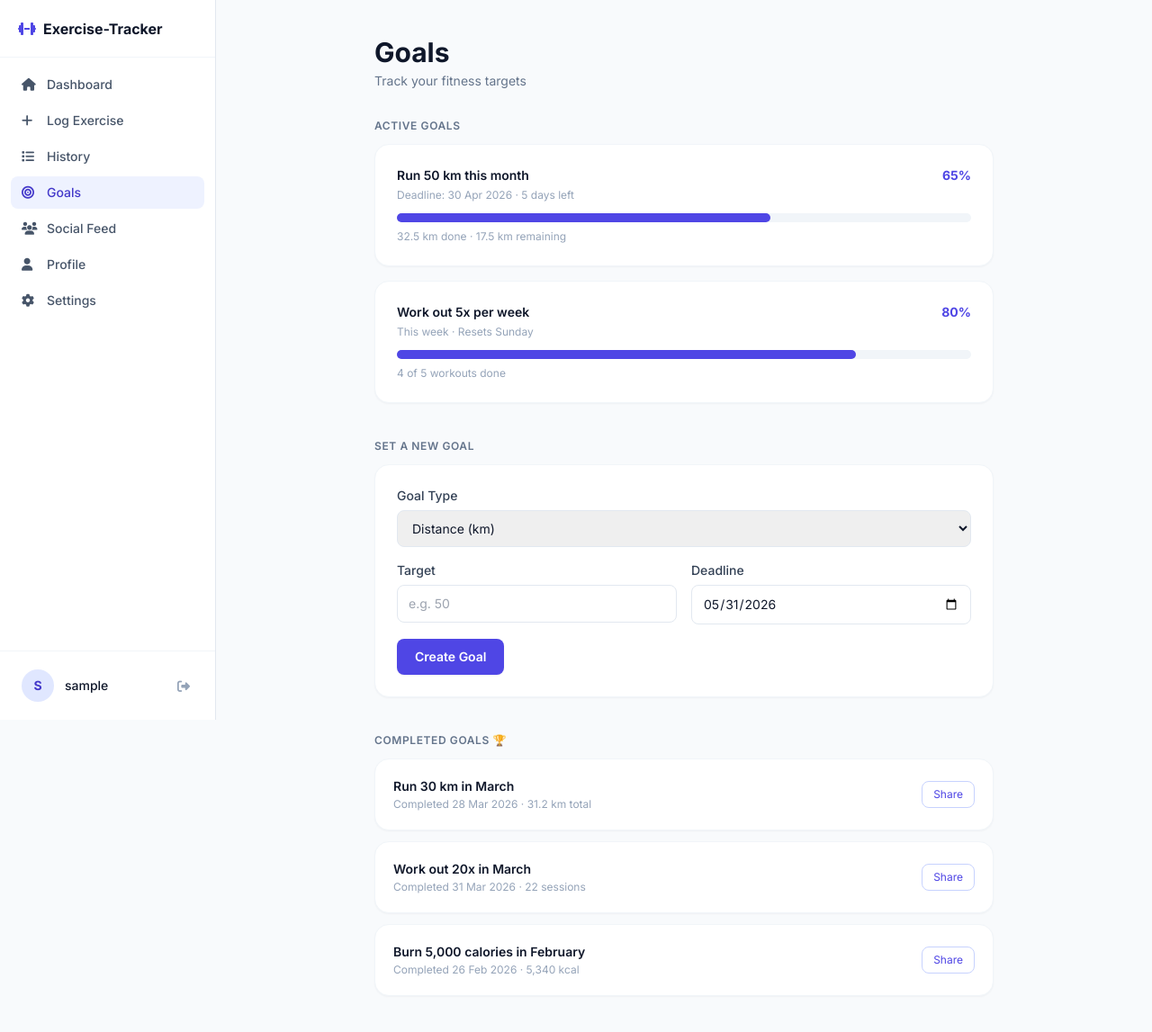
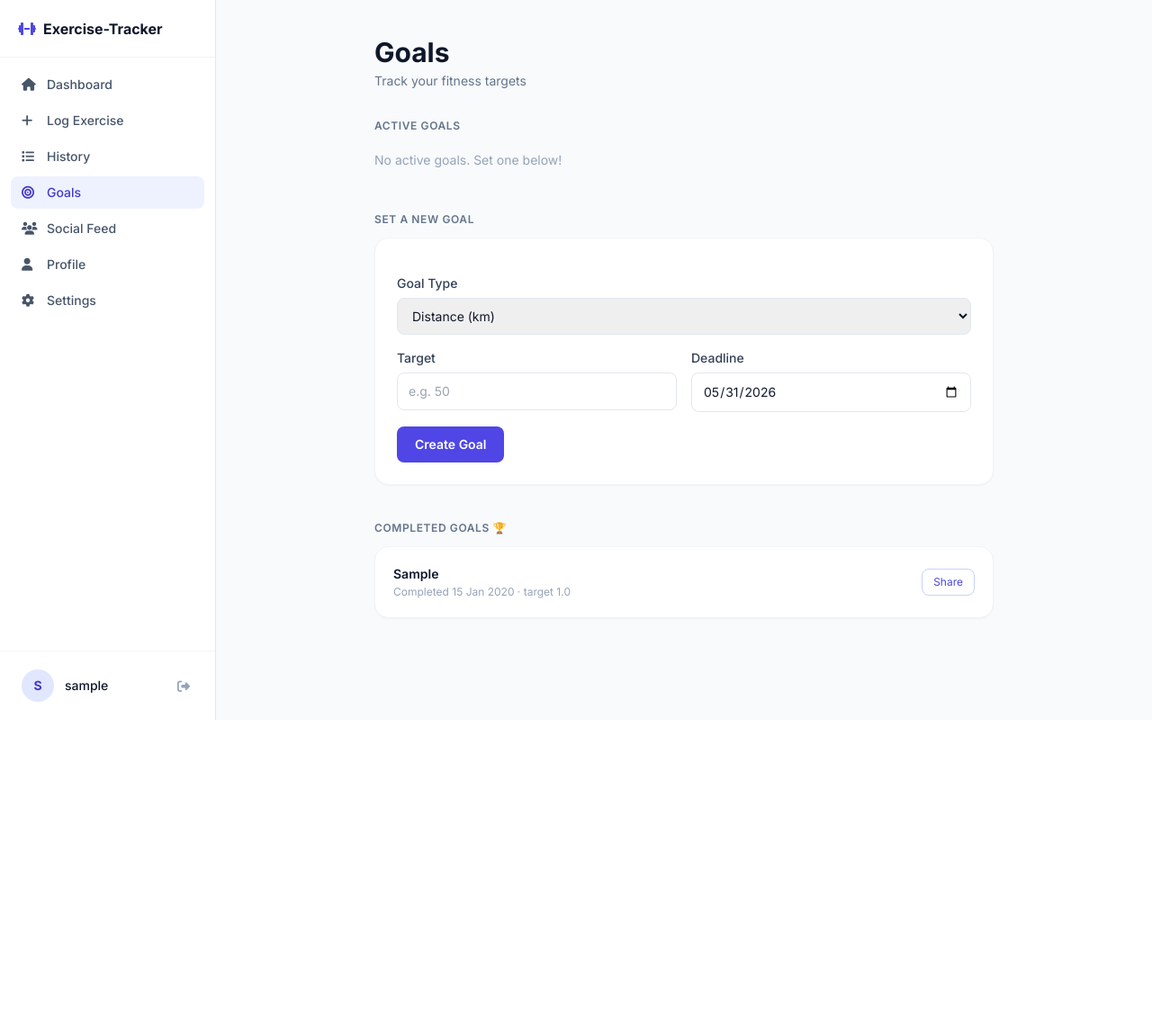
Before and after one commit to CameronKel/CITS3403-Group-Project, a Flask app: page /goals in a window 1280 px wide. Shown: the whole page at 90% size. After the commit the page ends 800 px from the top, so only its background shows below. Run offline with Flask 3, Linux system fonts and the light colour scheme; a user stored in the database is signed in; tables that the repository leaves empty hold one stand-in row (values such as "Sample post"); some libraries are stand-ins or nearby versions.

Commit message:
Goals created in goals.html now shows in dashboard.html

```diff
--- a/app.py
+++ b/app.py
@@ -101,7 +101,7 @@ def dashboard():
     week_count   = len(week_exercises)
     week_minutes = sum(e.duration for e in week_exercises)
     month_minutes = sum(e.duration for e in month_exercises)
-    active_goal  = Goal.query.filter_by(user_id=current_user.id, completed=False).first()
+    active_goals  = Goal.query.filter_by(user_id=current_user.id, completed=False).all()
     recent       = (Exercise.query
                     .filter_by(user_id=current_user.id)
                     .order_by(Exercise.date.desc())
@@ -109,7 +109,7 @@ def dashboard():
 
     return render_template("dashboard.html", active_page="dashboard",
         week_count=week_count, week_minutes=week_minutes, month_minutes=month_minutes,
-        active_goal=active_goal, recent=recent, now=datetime.now())
+        active_goals=active_goals, recent=recent, now=datetime.now())
 
 
 @app.route("/log", methods=["GET", "POST"])
--- a/templates/goals.html
+++ b/templates/goals.html
@@ -12,31 +12,22 @@
 <!-- Active goals -->
 <h2 class="text-xs font-semibold text-slate-500 uppercase tracking-wider mb-3">Active Goals</h2>
 <div class="space-y-4 mb-10">
-
+  {% for goal in active_goals %}
+    {% set pct = [[((goal.current_value / goal.target_value) * 100)|int, 0]|max, 100]|min %}
     <div class="card p-6">
       <div class="flex items-center justify-between mb-1">
-      <p class="text-sm font-semibold text-slate-900">Run 50 km this month</p>
-      <span class="text-sm font-bold text-indigo-600">65%</span>
+        <p class="text-sm font-semibold text-slate-900">{{ goal.goal_type }}</p>
+        <span class="text-sm font-bold text-indigo-600">{{ pct }}%</span>
       </div>
-    <p class="text-xs text-slate-400 mb-3">Deadline: 30 Apr 2026 · 5 days left</p>
+      <p class="text-xs text-slate-400 mb-3">Deadline: {{ goal.deadline.strftime('%d %b %Y') }}</p>
       <div class="w-full bg-slate-100 rounded-full h-2.5">
-      <div class="bg-indigo-600 h-2.5 rounded-full transition-all" style="width: 65%"></div>
+        <div class="bg-indigo-600 h-2.5 rounded-full transition-all" style="width: {{ pct }}%"></div>
       </div>
-    <p class="text-xs text-slate-400 mt-2">32.5 km done · 17.5 km remaining</p>
+      <p class="text-xs text-slate-400 mt-2">{{ goal.current_value }} / {{ goal.target_value }}</p>
     </div>
-
-  <div class="card p-6">
-    <div class="flex items-center justify-between mb-1">
-      <p class="text-sm font-semibold text-slate-900">Work out 5x per week</p>
-      <span class="text-sm font-bold text-indigo-600">80%</span>
-    </div>
-    <p class="text-xs text-slate-400 mb-3">This week · Resets Sunday</p>
-    <div class="w-full bg-slate-100 rounded-full h-2.5">
-      <div class="bg-indigo-600 h-2.5 rounded-full transition-all" style="width: 80%"></div>
-    </div>
-    <p class="text-xs text-slate-400 mt-2">4 of 5 workouts done</p>
-  </div>
-
+  {% else %}
+    <p class="text-sm text-slate-400 py-2">No active goals. Set one below!</p>
+  {% endfor %}
 </div>
 
 <!-- Set new goal -->
@@ -46,23 +37,24 @@
     ✅ Goal created!
   </div>
   <form id="goalForm" class="space-y-4">
+    <input type="hidden" name="csrf_token" value="{{ csrf_token() }}" />
     <div>
       <label class="block text-sm font-medium text-slate-700 mb-1.5">Goal Type</label>
-      <select class="w-full border border-slate-200 rounded-lg px-3 py-2.5 text-sm focus:outline-none focus:ring-2 focus:ring-indigo-500 focus:border-indigo-500">
-        <option>Distance (km)</option>
-        <option>Total Duration (minutes)</option>
-        <option>Workout Frequency (sessions)</option>
-        <option>Calories Burned</option>
+      <select name="goal_type" class="w-full border border-slate-200 rounded-lg px-3 py-2.5 text-sm focus:outline-none focus:ring-2 focus:ring-indigo-500 focus:border-indigo-500">
+        <option value="Distance (km)">Distance (km)</option>
+        <option value="Total Duration (minutes)">Total Duration (minutes)</option>
+        <option value="Workout Frequency (sessions)">Workout Frequency (sessions)</option>
+        <option value="Calories Burned">Calories Burned</option>
       </select>
     </div>
     <div class="grid grid-cols-1 sm:grid-cols-2 gap-4">
       <div>
         <label class="block text-sm font-medium text-slate-700 mb-1.5">Target</label>
-        <input type="number" min="1" placeholder="e.g. 50" class="w-full border border-slate-200 rounded-lg px-3 py-2.5 text-sm focus:outline-none focus:ring-2 focus:ring-indigo-500 focus:border-indigo-500" />
+        <input type="number" name="target_value" min="1" placeholder="e.g. 50" class="w-full border border-slate-200 rounded-lg px-3 py-2.5 text-sm focus:outline-none focus:ring-2 focus:ring-indigo-500 focus:border-indigo-500" />
       </div>
       <div>
         <label class="block text-sm font-medium text-slate-700 mb-1.5">Deadline</label>
-        <input type="date" id="deadline" class="w-full border border-slate-200 rounded-lg px-3 py-2.5 text-sm focus:outline-none focus:ring-2 focus:ring-indigo-500 focus:border-indigo-500" />
+        <input type="date" id="deadline" name="deadline" class="w-full border border-slate-200 rounded-lg px-3 py-2.5 text-sm focus:outline-none focus:ring-2 focus:ring-indigo-500 focus:border-indigo-500" />
       </div>
     </div>
     <button type="submit" class="bg-indigo-600 hover:bg-indigo-700 text-white font-semibold px-5 py-2.5 rounded-lg text-sm shadow-sm transition-colors">Create Goal</button>
@@ -72,31 +64,21 @@
 <!-- Completed goals -->
 <h2 class="text-xs font-semibold text-slate-500 uppercase tracking-wider mb-3">Completed Goals 🏆</h2>
 <div class="space-y-3">
-
+  {% for goal in completed_goals %}
   <div class="card p-5 flex items-center justify-between">
     <div>
-      <p class="text-sm font-semibold text-slate-900">Run 30 km in March</p>
-      <p class="text-xs text-slate-400 mt-0.5">Completed 28 Mar 2026 · 31.2 km total</p>
+      <p class="text-sm font-semibold text-slate-900">{{ goal.goal_type }}</p>
+      <p class="text-xs text-slate-400 mt-0.5">
+        Completed {% if goal.completed_at %}{{ goal.completed_at.strftime('%d %b %Y') }}{% endif %}
+        · target {{ goal.target_value }}
+      </p>
     </div>
-    <button onclick="shareGoal('Run 30km in March')" class="text-xs text-indigo-600 border border-indigo-200 hover:bg-indigo-50 px-3 py-1.5 rounded-lg transition-colors">Share</button>
+    <button onclick="shareGoal({{ goal.id }})"
+      class="text-xs text-indigo-600 border border-indigo-200 hover:bg-indigo-50 px-3 py-1.5 rounded-lg transition-colors">Share</button>
   </div>
-
-  <div class="card p-5 flex items-center justify-between">
-    <div>
-      <p class="text-sm font-semibold text-slate-900">Work out 20x in March</p>
-      <p class="text-xs text-slate-400 mt-0.5">Completed 31 Mar 2026 · 22 sessions</p>
-    </div>
-    <button onclick="shareGoal('Work out 20x in March')" class="text-xs text-indigo-600 border border-indigo-200 hover:bg-indigo-50 px-3 py-1.5 rounded-lg transition-colors">Share</button>
-  </div>
-
-  <div class="card p-5 flex items-center justify-between">
-    <div>
-      <p class="text-sm font-semibold text-slate-900">Burn 5,000 calories in February</p>
-      <p class="text-xs text-slate-400 mt-0.5">Completed 26 Feb 2026 · 5,340 kcal</p>
-    </div>
-    <button onclick="shareGoal('Burn 5,000 calories in February')" class="text-xs text-indigo-600 border border-indigo-200 hover:bg-indigo-50 px-3 py-1.5 rounded-lg transition-colors">Share</button>
-  </div>
-
+  {% else %}
+  <p class="text-sm text-slate-400 py-2">No completed goals yet. Keep going! 💪</p>
+  {% endfor %}
 </div>
 {% endblock %}
 
@@ -108,13 +90,18 @@
 
     document.getElementById('goalForm').addEventListener('submit', function(e) {
     e.preventDefault();
+    fetch('{{ url_for("goals") }}', { method: 'POST', body: new FormData(this) })
+      .then(r => r.json())
+      .then(() => {
         document.getElementById('goalSuccess').classList.remove('hidden');
-    this.reset();
-    document.getElementById('deadline').value = endOfMonth.toISOString().split('T')[0];
+        setTimeout(() => location.reload(), 800);
+      });
   });
 
-  function shareGoal(name) {
-    alert(`Shared to your feed: "${name}" 🎉`);
+  function shareGoal(id) {
+    const csrf = document.querySelector('[name=csrf_token]').value;
+    fetch(`/goals/${id}/share`, { method: 'POST', headers: {'X-CSRFToken': csrf} })
+      .then(() => alert('Shared to your feed! 🎉'));
   }
 </script>
 {% endblock %}
```
Also changed, not shown: templates/dashboard.html (+24 -12 lines). Lines whose indentation alone changed are shown as unchanged.
